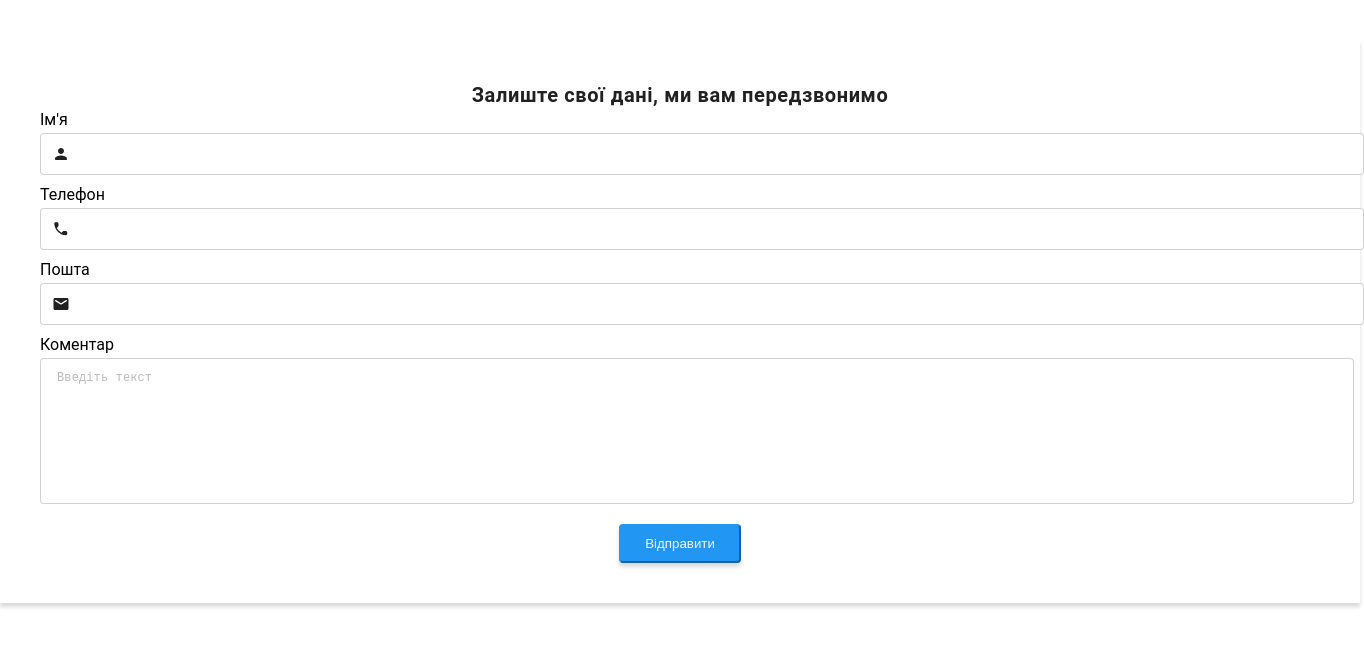
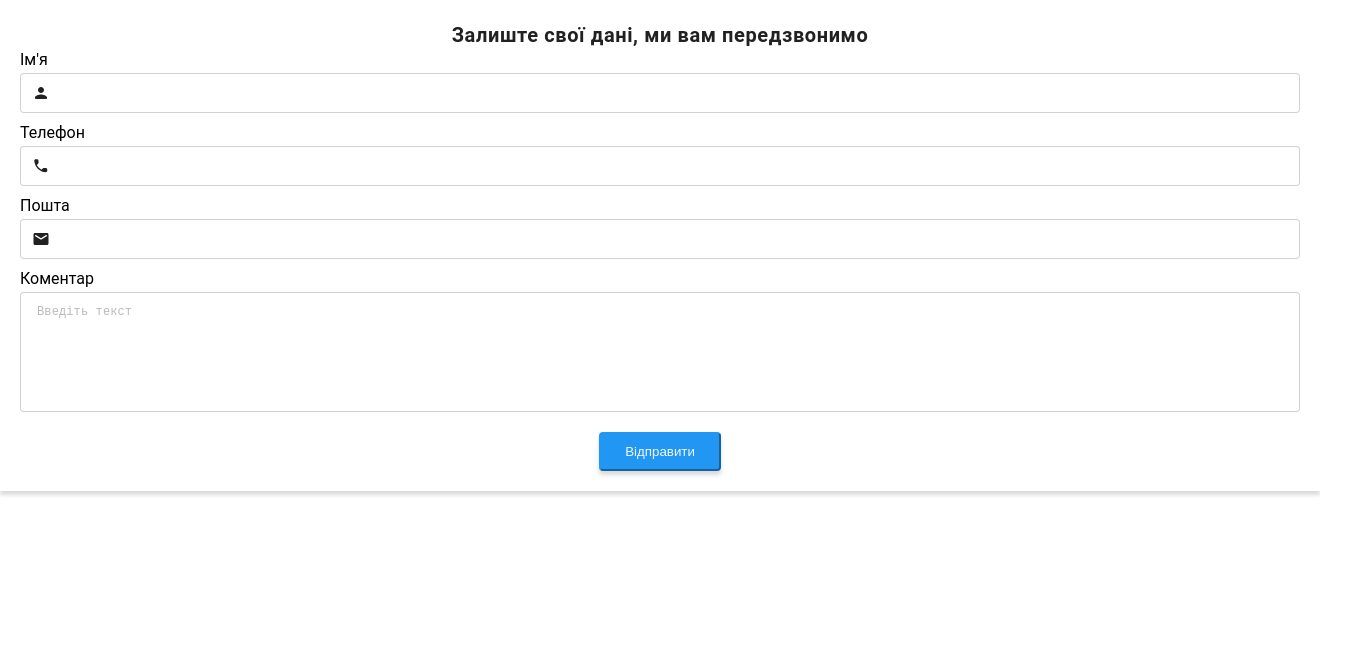
Before and after one commit to IamIrynaPopova/web-app-telegram, a React (Create React App) app: page / in a window 1280 px wide. Shown: the top 646 px of the page, 1364 px wide, since content can reach past the window. Built offline with nearby package versions, Linux system fonts and the light colour scheme.

Commit message:
Update form

```diff
--- a/src/components/Form/Form.module.css
+++ b/src/components/Form/Form.module.css
@@ -7,11 +7,10 @@
 
 .form {
   width: 100%;
-  margin: 40px auto;
+  margin: 0 auto;
   box-shadow: 0px 4px 4px 0px rgba(0, 0, 0, 0.15);
-  padding: 40px;
+  padding: 20px;
 }
-
 
 .form__title {
   color: #212121;
@@ -68,6 +67,7 @@
 
 .form__input {
   display: inline-block;
+  box-sizing: border-box;
   width: 100%;
   height: 40px;
   padding: 0;
@@ -82,6 +82,7 @@
 
 .form__textarea {
   display: block;
+  box-sizing: border-box;
   width: 100%;
   height: 120px;
   resize: none;
```
